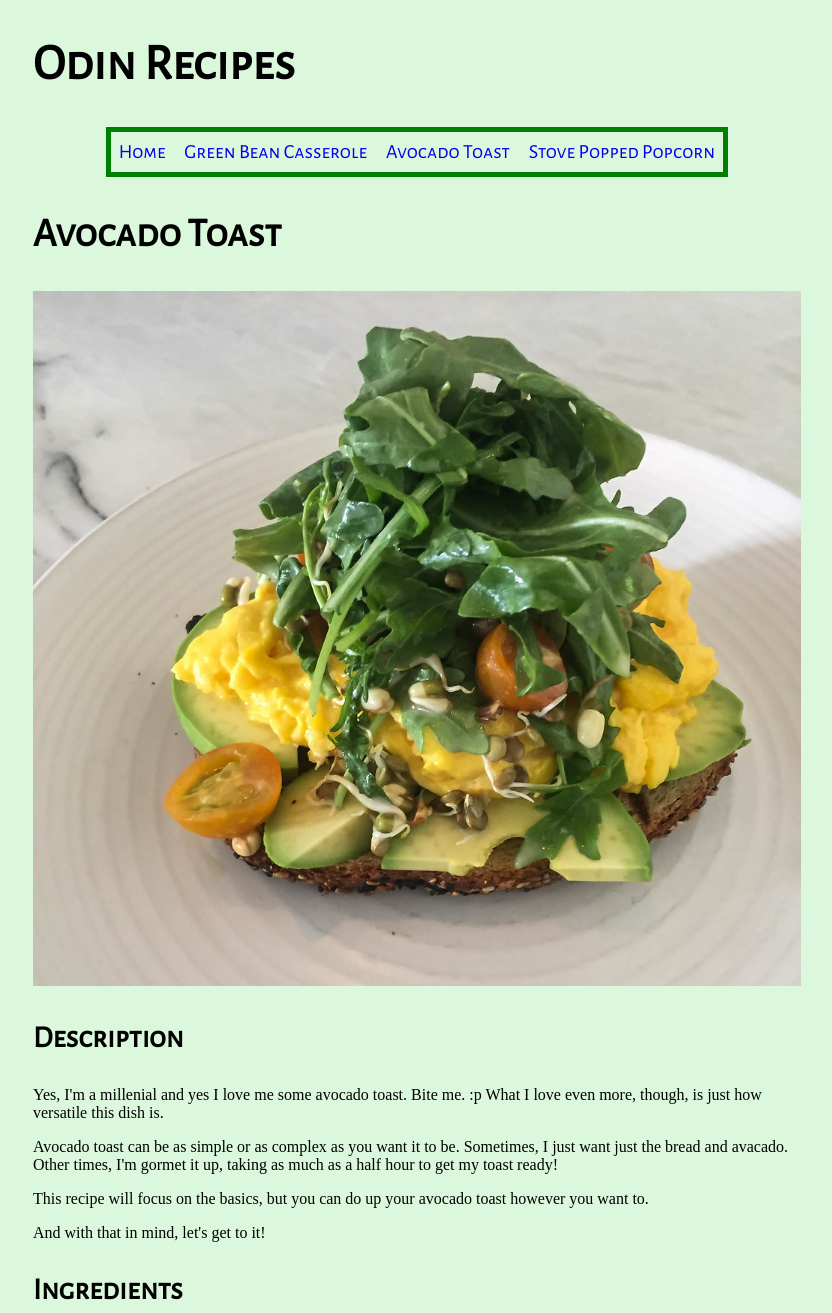
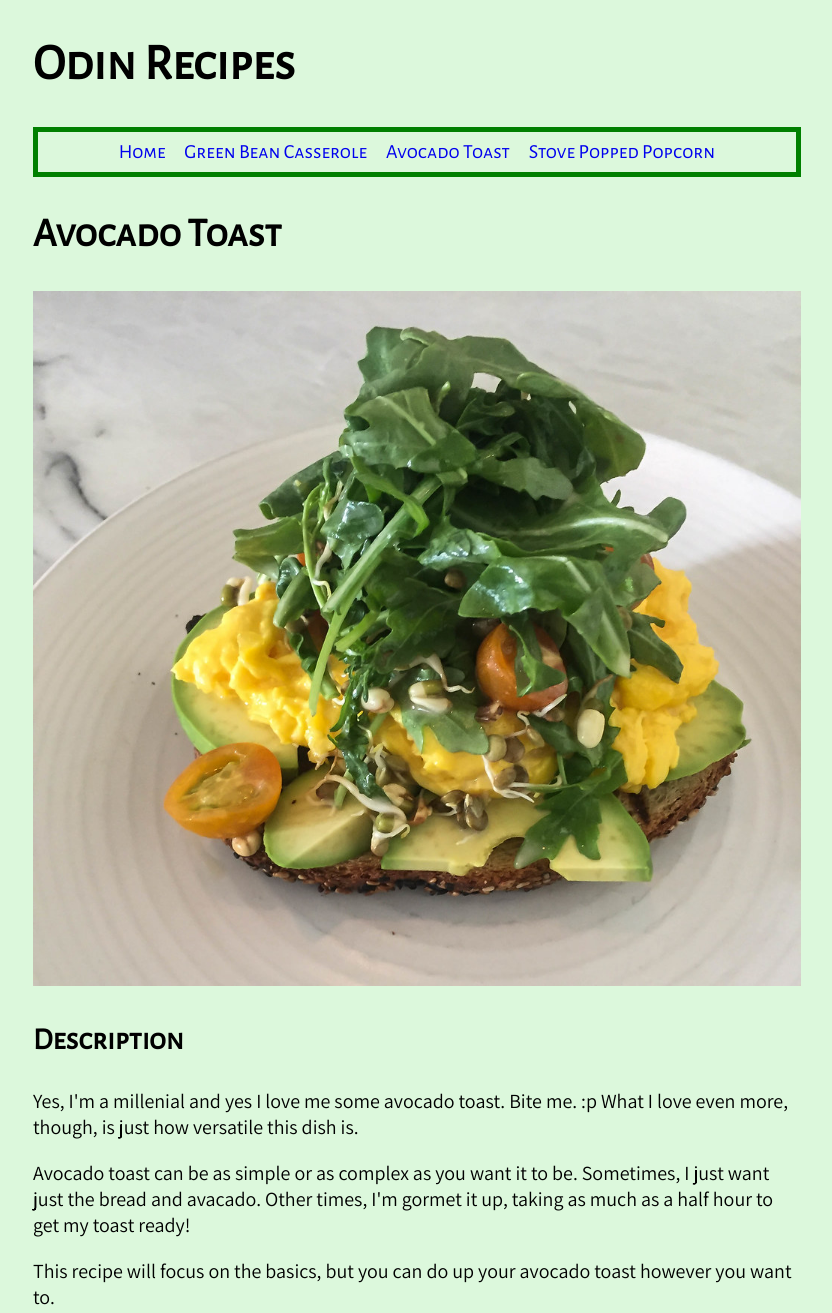
Before and after one commit to Lolabird/odin-recipes, a plain HTML site: page recipes/avocado-toast.html in a window 1280 px wide. Shown: the top 1313 px of the page, without its empty margins (223-1055 px from the left). Drawn offline with Linux system fonts and the light colour scheme.

Commit message:
Change fonts

```diff
--- a/recipes/avocado-toast.html
+++ b/recipes/avocado-toast.html
@@ -6,6 +6,7 @@
     <title>Recipes - Avocado Toast</title>
     <link rel="stylesheet" href="../style.css" />
     <link href='https://fonts.googleapis.com/css?family=Alegreya Sans SC' rel='stylesheet'>
+    <link href='https://fonts.googleapis.com/css?family=Assistant' rel='stylesheet'>
 </head>
 <body>
     <h1>Odin Recipes</h1>
@@ -17,6 +18,7 @@
         <li><a href="./stove-popped-popcorn.html">Stove Popped Popcorn</a></li>
     </ul>
 
+    <div class="content">
         <h2>Avocado Toast</h2>
         <img src="../images/avocado-toast.jpg" alt="Avocado Toast">
 
@@ -73,5 +75,6 @@
         <p>Anyway, I have blabbed enough. Go off and enjoy your avocado toast my
             fellow "entitled" millenial! I know I'm going to enjoy mine!
         </p>
+    </div>
 </body>
 </html>
--- a/style.css
+++ b/style.css
@@ -31,7 +31,6 @@ h3{
     border: 5px solid green;
     text-align: center;
     list-style-type: none;
-    width: fit-content;
     margin: auto;
 }
 
@@ -40,3 +39,8 @@ h3{
     display: inline-block;
     font-size: 20px;
 }
+
+.content{
+    font-family: 'Assistant', sans-serif;
+    font-size: 20px;
+}
```
Also changed, not shown: index.html (+3 -0 lines), recipes/greenbean-casserole.html (+4 -0 lines), recipes/stove-popped-popcorn.html (+3 -0 lines). Lines whose indentation alone changed are shown as unchanged.
